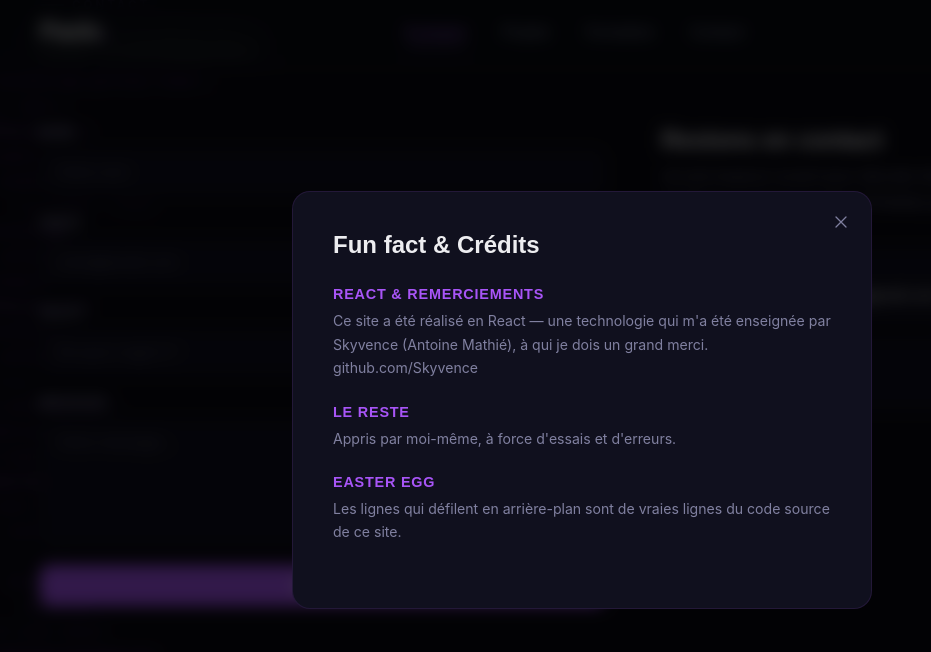
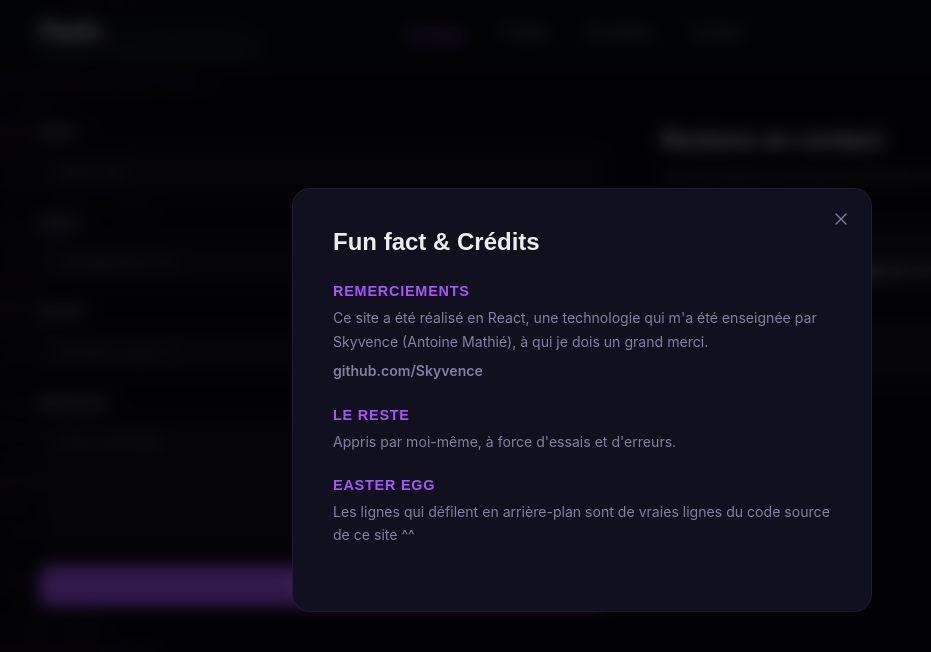
Before and after one commit to PayExe/paolo-portfolio, a React (Vite) app: page / in a window 1280 px wide. Both pictures are taken after a click on the button "Fun fact". Shown: the part 3267-3919 px from the top of the page, without its empty margins (58-989 px from the left). Built offline with nearby package versions, Linux system fonts and the light colour scheme; a web font is replaced by a local one.

Commit message:
new cleanup + fix some visual content

```diff
--- a/src/App.css
+++ b/src/App.css
@@ -475,9 +475,13 @@
 }
 
 .timeline-vine {
-  width: 24px;
-  height: 100%;
-  color: var(--primary);
+  position: absolute;
+  left: 50%;
+  top: 0;
+  bottom: 0;
+  width: 1.8px;
+  transform: translateX(-50%);
+  background: var(--primary);
   opacity: 0.18;
 }
 
@@ -1270,3 +1274,20 @@
     padding: 28px 20px;
   }
 }
+
+.credit-link {
+  margin-top: 6px;
+  font-size: 0.88rem;
+  color: var(--muted);
+  line-height: 1.7;
+}
+
+.credit-link a {
+  color: var(--muted);
+  text-decoration: none;
+  font-weight: 600;
+}
+
+.credit-link a:hover {
+  text-decoration: underline;
+}
--- a/src/App.jsx
+++ b/src/App.jsx
@@ -470,30 +470,7 @@ function Projects({ lang }) {
 
       <div className="projects-timeline">
         <div className="timeline-vine-wrapper" aria-hidden="true">
-          <svg className="timeline-vine" viewBox="0 0 24 800" fill="none" xmlns="http://www.w3.org/2000/svg" preserveAspectRatio="xMidYMin meet">
-            <path d="M12 0 C10 60 14 120 12 180 C10 240 14 300 12 360 C10 420 14 480 12 540 C10 600 14 660 12 720 C11 760 12 800 12 800" stroke="currentColor" strokeWidth="1.8" strokeLinecap="round"/>
-            <path d="M12 80 C6 72 0 68 -2 72 C-4 76 2 82 12 80Z" stroke="currentColor" strokeWidth="1.1" fill="none" strokeLinejoin="round"/>
-            <path d="M12 80 C18 72 24 68 26 72 C28 76 22 82 12 80Z" stroke="currentColor" strokeWidth="1.1" fill="none" strokeLinejoin="round"/>
-            <path d="M11 110 C8 104 3 102 2 106" stroke="currentColor" strokeWidth="0.9" strokeLinecap="round"/>
-            <path d="M12 200 C5 190 -2 187 -4 192 C-6 197 2 204 12 200Z" stroke="currentColor" strokeWidth="1.1" fill="none" strokeLinejoin="round"/>
-            <path d="M12 200 C19 190 26 187 28 192 C30 197 22 204 12 200Z" stroke="currentColor" strokeWidth="1.1" fill="none" strokeLinejoin="round"/>
-            <path d="M13 240 C16 234 21 232 22 236" stroke="currentColor" strokeWidth="0.9" strokeLinecap="round"/>
-            <ellipse cx="12" cy="270" rx="3.5" ry="5" stroke="currentColor" strokeWidth="1" fill="none"/>
-            <path d="M12 265 L12 260" stroke="currentColor" strokeWidth="1" strokeLinecap="round"/>
-            <path d="M12 340 C4 328 -4 325 -6 331 C-8 337 1 345 12 340Z" stroke="currentColor" strokeWidth="1.1" fill="none" strokeLinejoin="round"/>
-            <path d="M12 340 C20 328 28 325 30 331 C32 337 23 345 12 340Z" stroke="currentColor" strokeWidth="1.1" fill="none" strokeLinejoin="round"/>
-            <path d="M11 380 C7 373 2 372 0 376" stroke="currentColor" strokeWidth="0.9" strokeLinecap="round"/>
-            <path d="M12 460 C5 450 -1 447 -3 452 C-5 457 3 464 12 460Z" stroke="currentColor" strokeWidth="1.1" fill="none" strokeLinejoin="round"/>
-            <path d="M12 460 C19 450 25 447 27 452 C29 457 21 464 12 460Z" stroke="currentColor" strokeWidth="1.1" fill="none" strokeLinejoin="round"/>
-            <ellipse cx="12" cy="520" rx="3" ry="4.5" stroke="currentColor" strokeWidth="1" fill="none"/>
-            <path d="M12 515 L12 510" stroke="currentColor" strokeWidth="1" strokeLinecap="round"/>
-            <path d="M13 550 C17 543 22 542 23 546" stroke="currentColor" strokeWidth="0.9" strokeLinecap="round"/>
-            <path d="M12 620 C4 609 -3 606 -5 612 C-7 618 2 625 12 620Z" stroke="currentColor" strokeWidth="1.1" fill="none" strokeLinejoin="round"/>
-            <path d="M12 620 C20 609 27 606 29 612 C31 618 22 625 12 620Z" stroke="currentColor" strokeWidth="1.1" fill="none" strokeLinejoin="round"/>
-            <path d="M11 680 C7 673 2 671 0 675" stroke="currentColor" strokeWidth="0.9" strokeLinecap="round"/>
-            <path d="M12 740 C7 732 2 730 1 734 C0 738 5 743 12 740Z" stroke="currentColor" strokeWidth="1" fill="none" strokeLinejoin="round"/>
-            <path d="M12 740 C17 732 22 730 23 734 C24 738 19 743 12 740Z" stroke="currentColor" strokeWidth="1" fill="none" strokeLinejoin="round"/>
-          </svg>
+          <div className="timeline-vine" />
         </div>
 
         {personalProjects.map((p, i) => (
@@ -847,8 +824,8 @@ function CreditsModal({ open, onClose, lang }) {
             <h2>{t(lang, 'credits_title')}</h2>
             <div className="legal-section">
               <h3>{t(lang, 'credits_react_title')}</h3>
-              <p>
-                {t(lang, 'credits_react_text')}{' '}
+              <p>{t(lang, 'credits_react_text')}</p>
+              <p className="credit-link">
                 <a href="https://github.com/Skyvence" target="_blank" rel="noopener noreferrer">github.com/Skyvence</a>
               </p>
             </div>
--- a/src/i18n.json
+++ b/src/i18n.json
@@ -18,7 +18,7 @@
     "contact_label": "Contact",
     "contact_title": "Me contacter",
     "contact_connect_title": "Restons en contact",
-    "contact_desc": "Je suis toujours ouvert pour discuter de nouveaux projets, d'idées créatives ou d'opportunités. N'hésitez pas !",
+    "contact_desc": "Je suis toujours ouvert pour discuter. Donc... n'hésitez pas !",
     "form_name": "Nom",
     "form_name_placeholder": "Votre nom",
     "form_email_placeholder": "votre@email.com",
@@ -42,18 +42,18 @@
 
     "credits_link": "Fun fact",
     "credits_title": "Fun fact & Crédits",
-    "credits_react_title": "React & remerciements",
-    "credits_react_text": "Ce site a été réalisé en React — une technologie qui m'a été enseignée par Skyvence (Antoine Mathié), à qui je dois un grand merci.",
+    "credits_react_title": "Remerciements",
+    "credits_react_text": "Ce site a été réalisé en React, une technologie qui m'a été enseignée par Skyvence (Antoine Mathié), à qui je dois un grand merci.",
     "credits_self_title": "Le reste",
     "credits_self_text": "Appris par moi-même, à force d'essais et d'erreurs.",
     "credits_bg_title": "Easter egg",
-    "credits_bg_text": "Les lignes qui défilent en arrière-plan sont de vraies lignes du code source de ce site."
+    "credits_bg_text": "Les lignes qui défilent en arrière-plan sont de vraies lignes du code source de ce site ^^"
   },
   "en": {
     "hero_label": "Available for projects",
     "hero_title": "Paolo Antonini",
     "hero_subtitle": "CS Student",
-    "hero_desc": "Passionate about development, game dev, and technology in general. I love imagining, designing, and bringing ideas to life, learning through experimentation, and sharing my creations with others.",
+    "hero_desc": "Passionate about computer science, I enjoy imagining and developing a variety of projects. Each one is an opportunity for me to learn, experiment, and improve my skills.",
     "hero_btn_projects": "See my projects",
     "hero_btn_contact": "Contact me",
 
@@ -68,7 +68,7 @@
     "contact_label": "Get in Touch",
     "contact_title": "Contact",
     "contact_connect_title": "Let's connect",
-    "contact_desc": "I'm always open to discussing new projects, creative ideas, or opportunities. Feel free to reach out!",
+    "contact_desc": "I'm always open for a chat. So... don't hesitate!",
     "form_name": "Name",
     "form_name_placeholder": "Your name",
     "form_email_placeholder": "your@email.com",
@@ -93,10 +93,10 @@
     "credits_link": "Fun fact",
     "credits_title": "Fun fact & Credits",
     "credits_react_title": "React & thanks",
-    "credits_react_text": "This site was built with React — a technology I was taught by Skyvence (Antoine Mathié), to whom I owe a big thank you.",
+    "credits_react_text": "This site was built with React, a technology I was taught by Skyvence (Antoine Mathié), to whom I owe a big thank you.",
     "credits_self_title": "The rest",
     "credits_self_text": "Self-taught, through trial and error.",
     "credits_bg_title": "Easter egg",
-    "credits_bg_text": "The lines scrolling in the background are real lines from this site's source code."
+    "credits_bg_text": "The lines scrolling in the background are real lines from this site's source code ^^"
   }
 }
```
Also changed, not shown: memo.txt (deleted).
